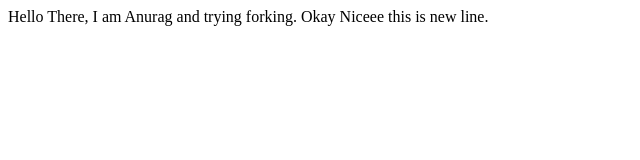
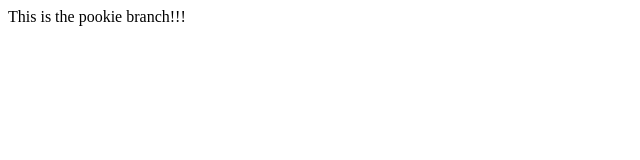
Before and after one commit to Anew-raag/Tryy, a plain HTML site: page index.html in a window 1280 px wide. Shown: the whole page, without its empty margins (0-640 px from the left). Drawn offline with Linux system fonts and the light colour scheme.

Commit message:
new branch

```diff
--- a/index.html
+++ b/index.html
@@ -8,11 +8,7 @@
 </head>
 
 <body>
-    Hello There, I am Anurag and trying forking.
-
-    Okay Niceee
-
-    this is new line.
+    This is the pookie branch!!!
 </body>
 
 </html>
```
